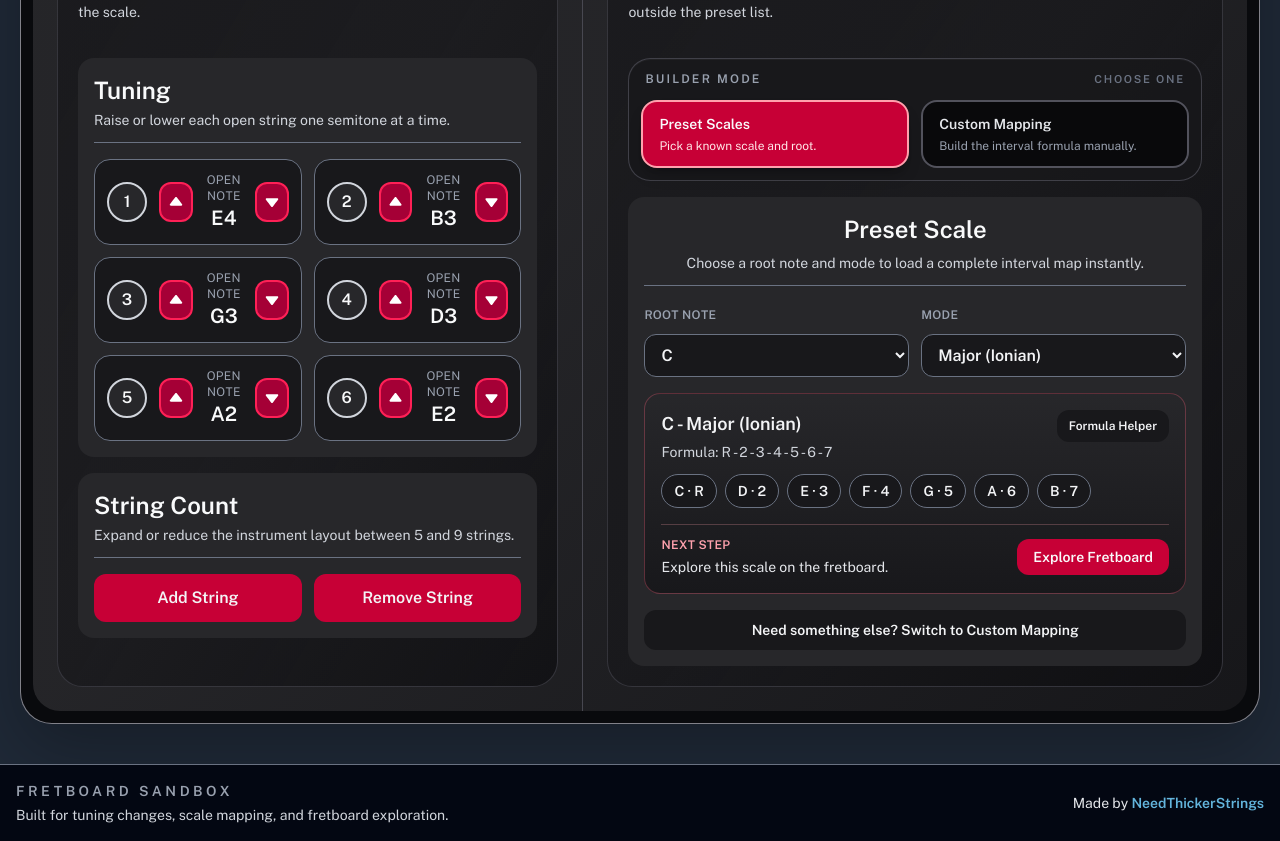
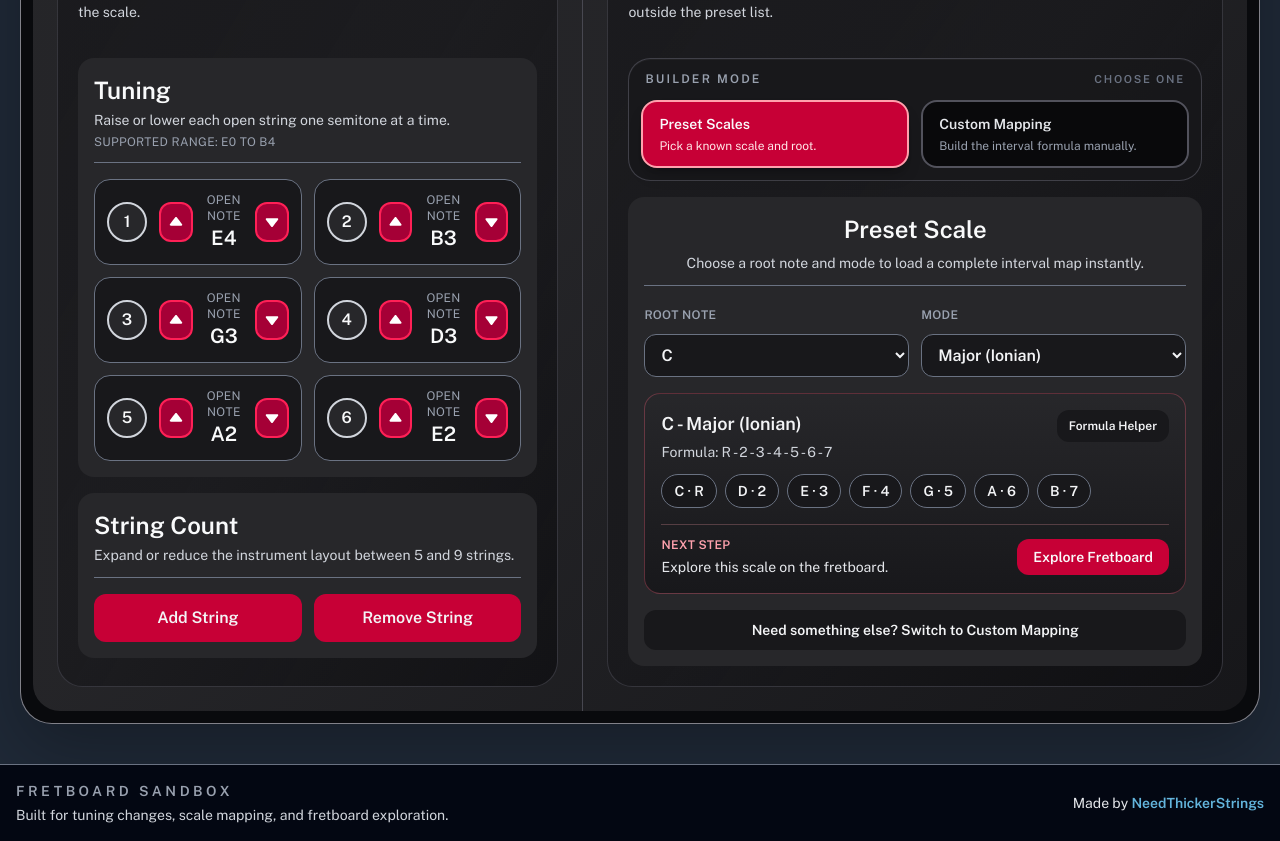
Before and after one commit to jacobrees/Guitar-Fretboard-Generator, a Vue app: page / in a window 1280 px wide. Shown: the part 1240-2081 px from the top of the page. Built offline with nearby package versions, Linux system fonts and the light colour scheme.

Commit message:
Add limitations to how high and low the guitar can be tuned

```diff
--- a/src/components/config/InstrumentConfigurator.vue
+++ b/src/components/config/InstrumentConfigurator.vue
@@ -81,6 +81,10 @@ const instrument = useInstrumentStore();
               <p class="mt-1 text-sm text-gray-300">
                 Raise or lower each open string one semitone at a time.
               </p>
+              <p class="mt-1 text-xs uppercase tracking-wide text-gray-400">
+                Supported range: {{ instrument.minimumTuningLabel }} to
+                {{ instrument.maximumTuningLabel }}
+              </p>
             </div>
           </div>
 
@@ -101,7 +105,13 @@ const instrument = useInstrumentStore();
               >
                 <button
                   @click="instrument.raiseString(index)"
-                  class="flex size-10 cursor-pointer items-center justify-center rounded-xl border-2 border-rose-500 bg-rose-800 transition hover:bg-rose-900"
+                  :disabled="!instrument.canRaiseString(index)"
+                  :class="[
+                    'flex size-10 items-center justify-center rounded-xl border-2 transition',
+                    instrument.canRaiseString(index)
+                      ? 'cursor-pointer border-rose-500 bg-rose-800 hover:bg-rose-900'
+                      : 'cursor-not-allowed border-zinc-700 bg-zinc-800 opacity-60',
+                  ]"
                 >
                   <img
                     class="w-full"
@@ -121,7 +131,13 @@ const instrument = useInstrumentStore();
 
                 <button
                   @click="instrument.lowerString(index)"
-                  class="flex size-10 cursor-pointer items-center justify-center rounded-xl border-2 border-rose-500 bg-rose-800 transition hover:bg-rose-900"
+                  :disabled="!instrument.canLowerString(index)"
+                  :class="[
+                    'flex size-10 items-center justify-center rounded-xl border-2 transition',
+                    instrument.canLowerString(index)
+                      ? 'cursor-pointer border-rose-500 bg-rose-800 hover:bg-rose-900'
+                      : 'cursor-not-allowed border-zinc-700 bg-zinc-800 opacity-60',
+                  ]"
                 >
                   <img
                     class="w-full"
--- a/src/stores/instrument.js
+++ b/src/stores/instrument.js
@@ -4,6 +4,8 @@ import { fretboardMarkers } from "@/stores/constants";
 
 export const useInstrumentStore = defineStore("instrument", () => {
   const sharpsEnabled = ref(true);
+  const minimumTuningMidiNumber = 16;
+  const maximumTuningMidiNumber = 71;
   const tuningMidiNumbers = ref([64, 59, 55, 50, 45, 40]);
   const twelveFretViewId = "twelve-fret";
   const fullFretViewId = "full-24";
@@ -47,6 +49,12 @@ export const useInstrumentStore = defineStore("instrument", () => {
   const getScientificNoteLabelFromMidiNumber = (midiNumber) =>
     `${getNoteLabelFromMidiNumber(midiNumber)}${getOctaveFromMidiNumber(midiNumber)}`;
 
+  const clampTuningMidiNumber = (midiNumber) =>
+    Math.min(
+      Math.max(midiNumber, minimumTuningMidiNumber),
+      maximumTuningMidiNumber,
+    );
+
   const tuningIndexes = computed(() =>
     tuningMidiNumbers.value.map((midiNumber) =>
       getNoteIndexFromMidiNumber(midiNumber),
@@ -62,6 +70,20 @@ export const useInstrumentStore = defineStore("instrument", () => {
 
   const getOpenStringScientificLabel = (stringCount) =>
     getScientificNoteLabelFromMidiNumber(getOpenStringMidiNumber(stringCount));
+
+  const minimumTuningLabel = computed(() =>
+    getScientificNoteLabelFromMidiNumber(minimumTuningMidiNumber),
+  );
+
+  const maximumTuningLabel = computed(() =>
+    getScientificNoteLabelFromMidiNumber(maximumTuningMidiNumber),
+  );
+
+  const canRaiseString = (index) =>
+    tuningMidiNumbers.value[index] < maximumTuningMidiNumber;
+
+  const canLowerString = (index) =>
+    tuningMidiNumbers.value[index] > minimumTuningMidiNumber;
 
   const getNoteMidiNumber = (stringCount, fret) =>
     getOpenStringMidiNumber(stringCount) + fret;
@@ -139,11 +161,23 @@ export const useInstrumentStore = defineStore("instrument", () => {
   };
 
   const raiseString = (index) => {
-    tuningMidiNumbers.value[index] += 1;
+    if (!canRaiseString(index)) {
+      return;
+    }
+
+    tuningMidiNumbers.value[index] = clampTuningMidiNumber(
+      tuningMidiNumbers.value[index] + 1,
+    );
   };
 
   const lowerString = (index) => {
-    tuningMidiNumbers.value[index] -= 1;
+    if (!canLowerString(index)) {
+      return;
+    }
+
+    tuningMidiNumbers.value[index] = clampTuningMidiNumber(
+      tuningMidiNumbers.value[index] - 1,
+    );
   };
 
   const removeString = () => {
@@ -159,11 +193,15 @@ export const useInstrumentStore = defineStore("instrument", () => {
 
     const lastStringMidiNumber =
       tuningMidiNumbers.value[tuningMidiNumbers.value.length - 1];
-    tuningMidiNumbers.value.push(lastStringMidiNumber - 5);
+    tuningMidiNumbers.value.push(
+      clampTuningMidiNumber(lastStringMidiNumber - 5),
+    );
   };
 
   return {
     addString,
+    canLowerString,
+    canRaiseString,
     defaultFretViewId,
     fretView,
     fretViewTo12,
@@ -180,7 +218,11 @@ export const useInstrumentStore = defineStore("instrument", () => {
     getOpenStringScientificLabel,
     getScientificNoteLabelFromMidiNumber,
     lowerString,
+    maximumTuningLabel,
+    maximumTuningMidiNumber,
     maximumTwelveFretStart,
+    minimumTuningLabel,
+    minimumTuningMidiNumber,
     musicalNotes,
     raiseString,
     removeString,
```
